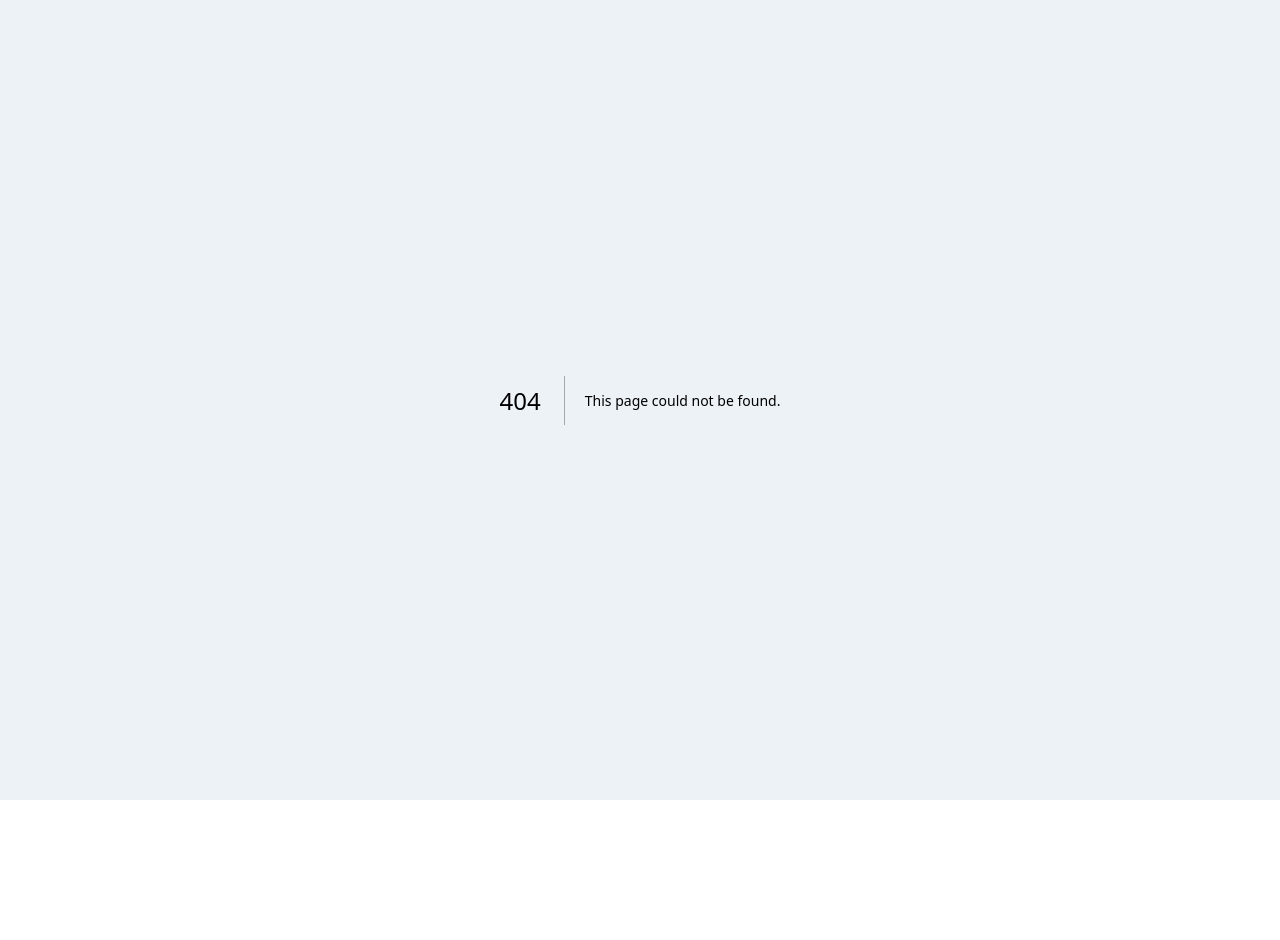
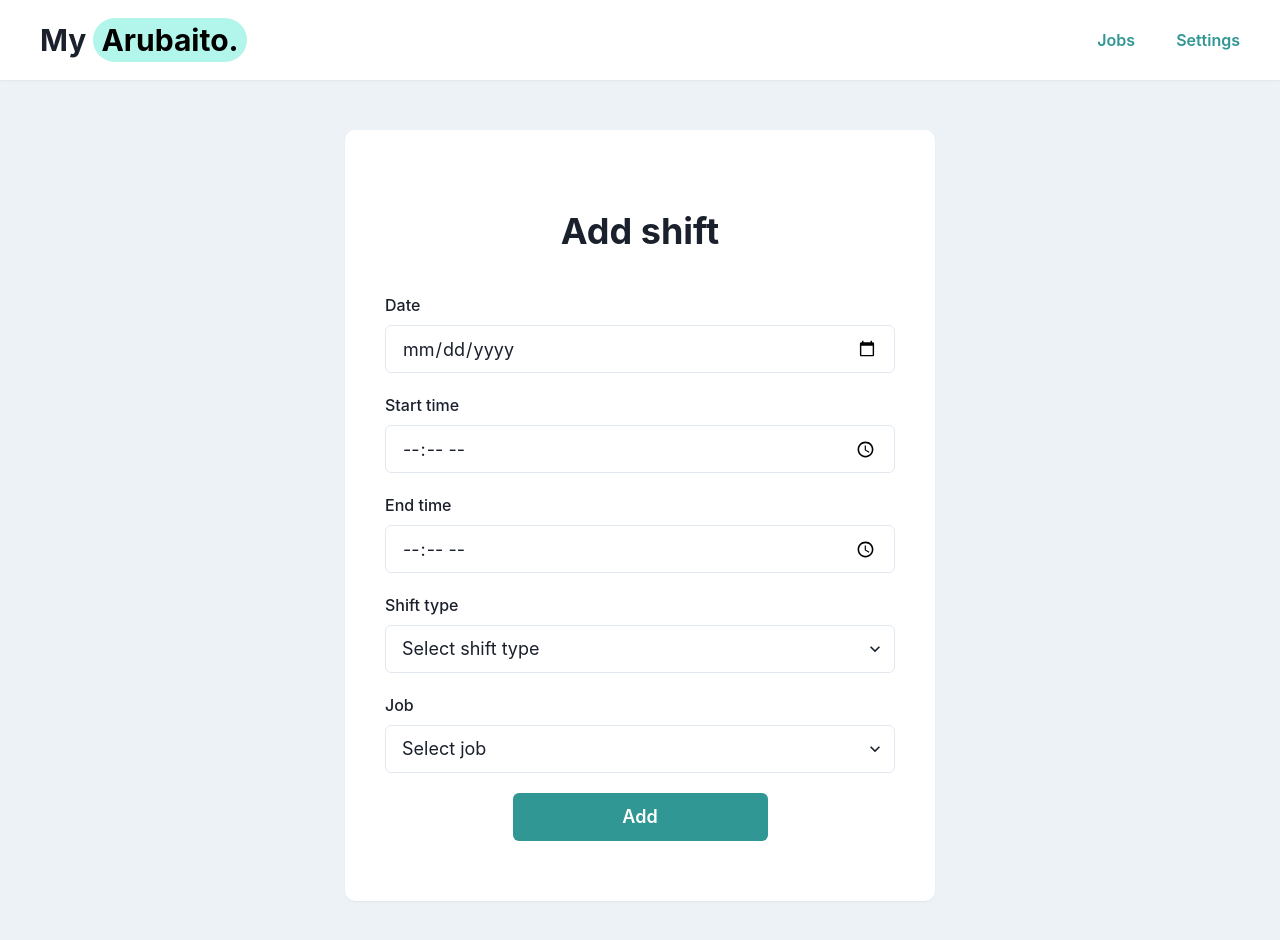
Before and after one commit to RochaLS/my-arubaito-front, a Next.js app: page /1/add in a window 1280 px wide. Before the commit this address had no page. Shown: the top 940 px of the page. Before the commit the page ends 800 px from the top, so only its background shows below. Built offline with nearby package versions, Linux system fonts and the light colour scheme.

Commit message:
implement middleware to handle redirects and authorization checks

```diff
--- /dev/null
+++ b/src/app/[id]/add/page.tsx
@@ -0,0 +1,145 @@
+"use client";
+
+import {
+  Box,
+  Heading,
+  Center,
+  Input,
+  Button,
+  Flex,
+  FormControl,
+  FormLabel,
+  FormErrorMessage,
+  FormHelperText,
+  Select,
+} from "@chakra-ui/react";
+import { Navbar } from "../../components/Navbar";
+
+import { FieldValues, SubmitHandler, useForm } from "react-hook-form";
+import { zodResolver } from "@hookform/resolvers/zod";
+import { shiftSchema } from "../../util/validationSchemas";
+
+export default function Page() {
+  const {
+    register,
+    handleSubmit,
+    formState: { errors },
+  } = useForm({
+    resolver: zodResolver(shiftSchema),
+  });
+
+  const handleShiftSubmit: SubmitHandler<FieldValues> = (data) => {
+    // Handle form submission here
+  };
+
+  return (
+    <>
+      <Navbar />
+      <Box p={50}>
+        <Flex
+          flexDir="column"
+          w="100%"
+          h="100%"
+          justify="center"
+          align="center"
+        >
+          <Box
+            m={[5, 0]}
+            p={[5, 10]}
+            bgColor="white"
+            w={["100", "70%", "70%", "50%"]}
+            borderRadius={10}
+            boxShadow="sm"
+          >
+            <Heading m={[5, 10]} textAlign="center">
+              Add shift
+            </Heading>
+            <form onSubmit={handleSubmit(handleShiftSubmit)}>
+              <FormControl isInvalid={!!errors.date}>
+                <FormLabel mt={5}>Date</FormLabel>
+                <Input
+                  focusBorderColor="teal.500"
+                  size="lg"
+                  placeholder="Date"
+                  type="date"
+                  {...register("date")}
+                />
+                <FormErrorMessage>
+                  {errors.date && errors.date.message?.toString()}
+                </FormErrorMessage>
+              </FormControl>
+              <FormControl isInvalid={!!errors.startTime}>
+                <FormLabel mt={5}>Start time</FormLabel>
+                <Input
+                  focusBorderColor="teal.500"
+                  size="lg"
+                  placeholder="Start time"
+                  type="time"
+                  {...register("startTime")}
+                />
+                <FormErrorMessage>
+                  {errors.startTime && errors.startTime.message?.toString()}
+                </FormErrorMessage>
+              </FormControl>
+              <FormControl isInvalid={!!errors.endTime}>
+                <FormLabel mt={5}>End time</FormLabel>
+                <Input
+                  focusBorderColor="teal.500"
+                  size="lg"
+                  placeholder="End time"
+                  type="time"
+                  {...register("endTime")}
+                />
+                <FormErrorMessage>
+                  {errors.endTime && errors.endTime.message?.toString()}
+                </FormErrorMessage>
+              </FormControl>
+              <FormControl isInvalid={!!errors.shiftType}>
+                <FormLabel mt={5}>Shift type</FormLabel>
+                <Select
+                  placeholder="Select shift type"
+                  focusBorderColor="teal.500"
+                  size="lg"
+                  {...register("shiftType")}
+                >
+                  <option value="opening">Opening</option>
+                  <option value="mid">Mid</option>
+                  <option value="closing">Closing</option>
+                </Select>
+                <FormErrorMessage>
+                  {errors.shiftType && errors.shiftType.message?.toString()}
+                </FormErrorMessage>
+              </FormControl>
+              <FormControl isInvalid={!!errors.job}>
+                <FormLabel mt={5}>Job</FormLabel>
+                <Select
+                  placeholder="Select job"
+                  focusBorderColor="teal.500"
+                  size="lg"
+                  {...register("job")}
+                >
+                  <option value="0">Uniqlo</option>
+                  <option value="1">Danbo Ramen</option>
+                </Select>
+                <FormErrorMessage>
+                  {errors.job && errors.job.message?.toString()}
+                </FormErrorMessage>
+              </FormControl>
+              <Center>
+                <Button
+                  m={5}
+                  size="lg"
+                  colorScheme="teal"
+                  w="50%"
+                  type="submit"
+                >
+                  Add
+                </Button>
+              </Center>
+            </form>
+          </Box>
+        </Flex>
+      </Box>
+    </>
+  );
+}
--- a/src/app/shifts/add/page.tsx
+++ b/src/app/[id]/shifts/add/page.tsx
@@ -17,7 +17,7 @@ import { Navbar } from "@/app/components/Navbar";
 
 import { FieldValues, SubmitHandler, useForm } from "react-hook-form";
 import { zodResolver } from "@hookform/resolvers/zod";
-import { shiftSchema } from "../../util/validationSchemas";
+import { shiftSchema } from "../../../util/validationSchemas";
 
 export default function Page() {
   const {
--- a/src/app/components/AuthForm.tsx
+++ b/src/app/components/AuthForm.tsx
@@ -71,7 +71,7 @@ export function AuthForm({
         {title}
       </Heading>
 
-      <form onSubmit={handleSubmit(onSubmit)}>
+      <form method="POST" onSubmit={handleSubmit(onSubmit)}>
         {fields.map((field) => (
           <FormControl isInvalid={!!errors[field.name]}>
             <FormLabel mt={5}>{field.label}</FormLabel>
--- a/src/app/login/page.tsx
+++ b/src/app/login/page.tsx
@@ -17,7 +17,7 @@ export default function Page() {
 
     try {
       const response = await fetch("http://localhost:8080/login", {
-        method: "GET",
+        method: "POST",
         headers: {
           "Content-Type": "application/json",
           Authorization: `Basic ${authString}`,
```
Also changed, not shown: src/middleware.ts (added, +62 -0 lines).
